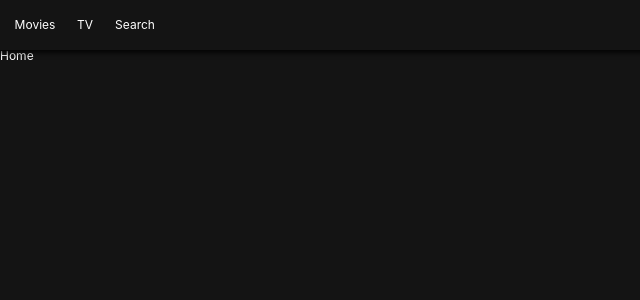
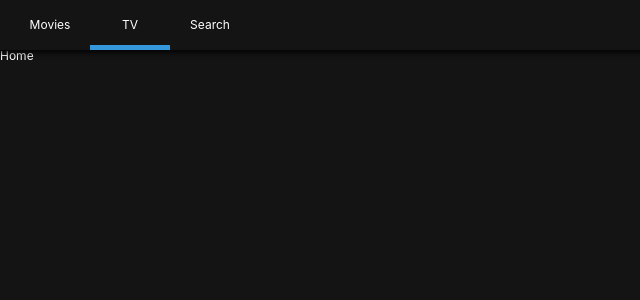
Before and after one commit to rewerewe/devStudy, a React (Create React App) app in the folder NomadCoders/ReactBasic/nomflix/: page / in a window 1280 px wide. Shown: the top 300 px of the page, without its empty margins (0-640 px from the left). Built offline with nearby package versions, Linux system fonts and the light colour scheme.

Commit message:
Add Style props

```diff
--- a/NomadCoders/ReactBasic/nomflix/src/Components/Header.js
+++ b/NomadCoders/ReactBasic/nomflix/src/Components/Header.js
@@ -22,8 +22,11 @@ const List = styled.ul`
 `;
 
 const Item = styled.li`
-  width: 50px;
+  width: 80px;
+  height: 50px;
   text-align: center;
+border-bottom: 5px solid
+  ${props => (props.current ? "#3498db" : "transparent")};
 `;
 
 const SLink = styled(Link)`
@@ -36,13 +39,13 @@ const SLink = styled(Link)`
 export default () => (
 	<Header>
 		<List>
-			<Item>
+			<Item current={false}>
 				<SLink to="/">Movies</SLink>
 			</Item>
-			<Item>
+			<Item current={true}>
 				<SLink to="/tv">TV</SLink>
 			</Item>
-			<Item>
+			<Item current={false}>
 				<SLink to="/search">Search</SLink>
 			</Item>
 		</List>
```
